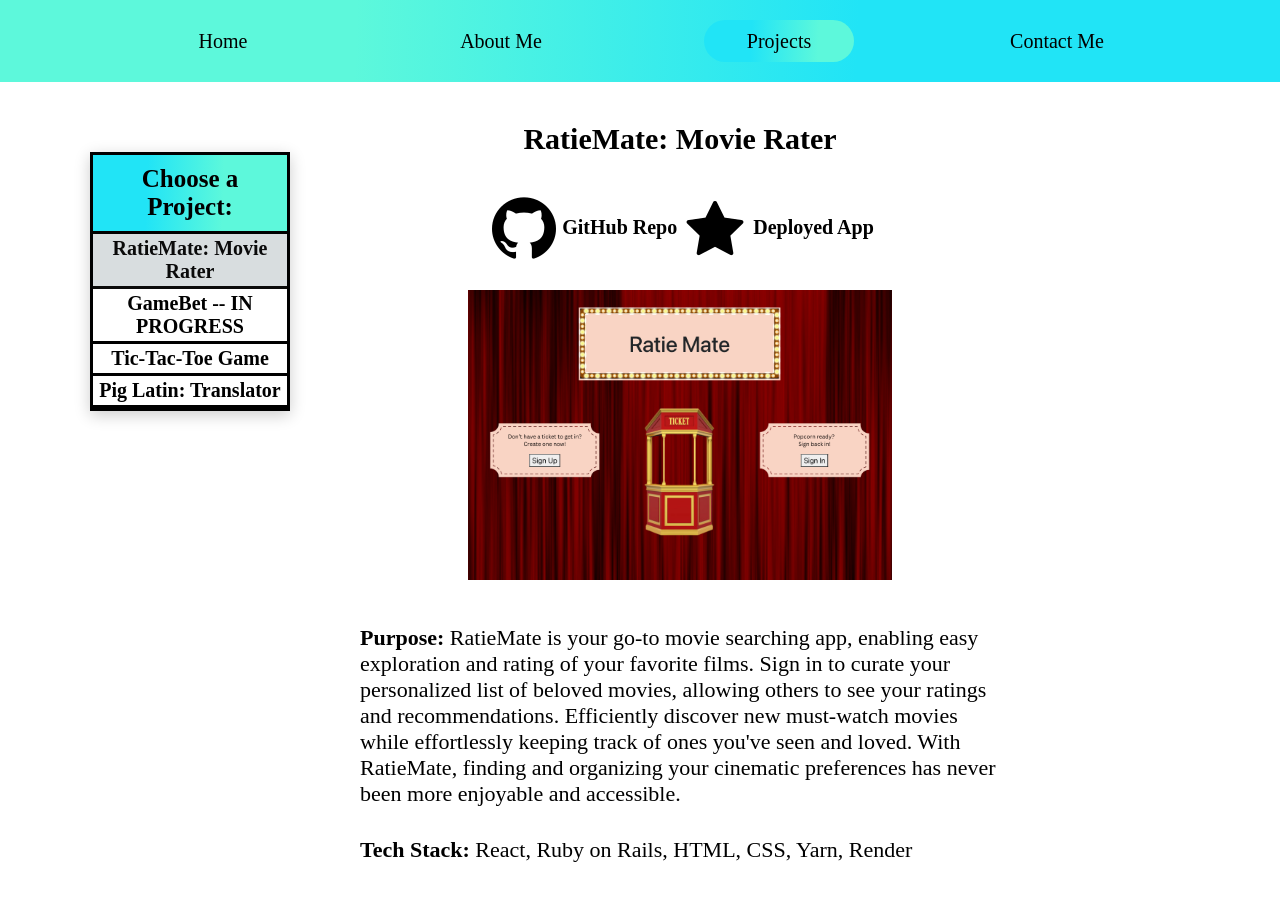
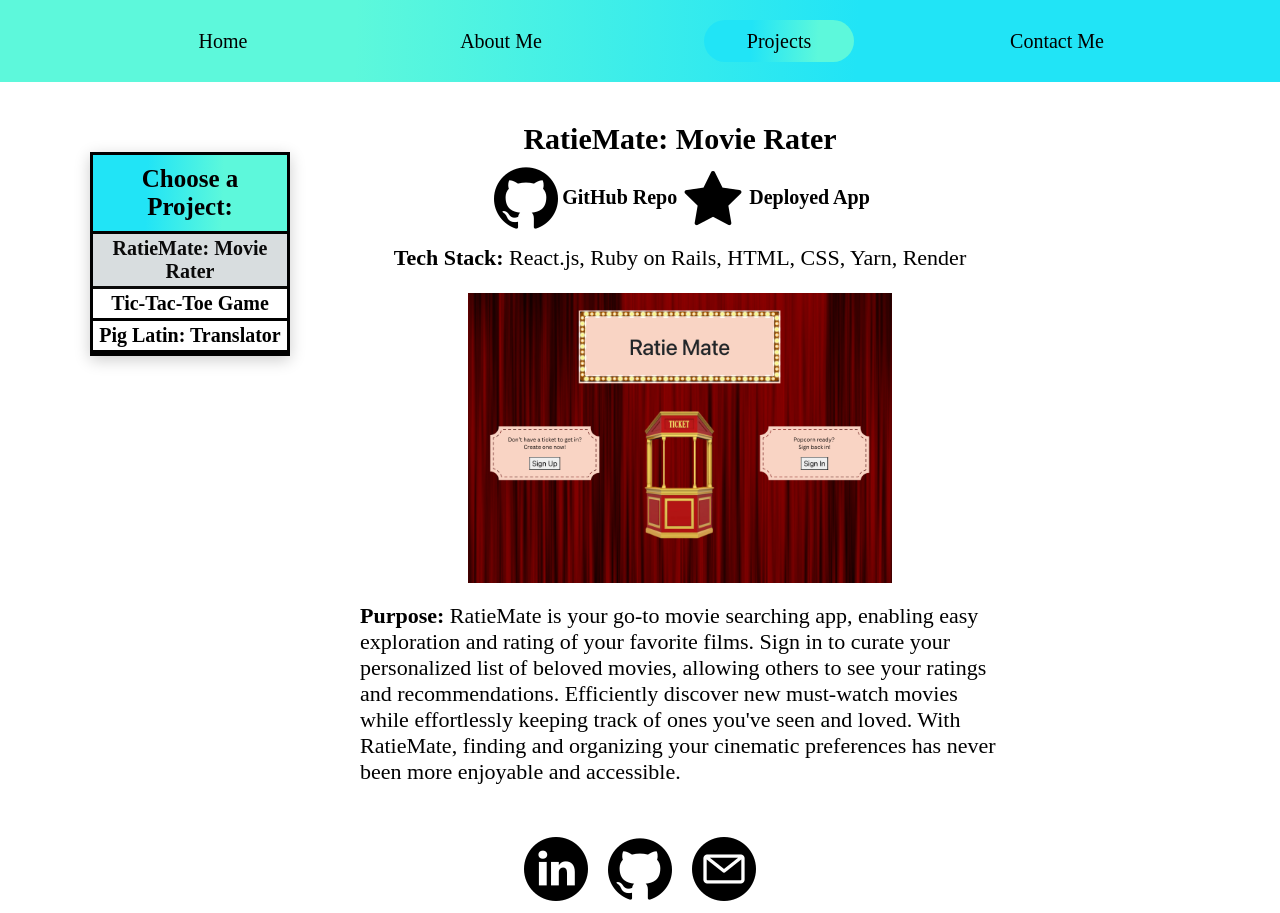
Before and after one commit to tori-calkins/portfolio2023, a React (Create React App) app: page /projects in a window 1280 px wide. Shown: the top 913 px of the page. Built offline with nearby package versions, Linux system fonts and the light colour scheme.

Commit message:
updated home bio and projects page

```diff
--- a/src/App.css
+++ b/src/App.css
@@ -176,9 +176,9 @@
 }
 #projectName{
   text-align:center;
-  padding-top: 0px;
   font-size: 30px;
   font-family: IBM Plex Serif;
+  margin-bottom: 10px;
 }
 #RepoIcons{
   text-decoration: none;
@@ -190,10 +190,10 @@
   text-align:center;
   font-weight: bold;
   font-size: 20px;
-  padding-bottom:30px;
+  padding-bottom:10px;
 }
 #RepoIcons img {
-  margin: 0 6px;
+  margin: 0 4px;
 }
 #links-container {
   text-align: center;
@@ -210,7 +210,7 @@
 #techStack, #projectDescription{
   font-size:22px;
   font-family: IBM Plex Serif;
-  margin-top: 30px;
+  margin-top: 5px;
 }
 
 
--- a/src/pages/Home.js
+++ b/src/pages/Home.js
@@ -7,7 +7,7 @@ const Home = () => {
         <>
         <div className="homepage">
             <h1 id="greeting">Hi, I'm Tori!</h1>
-            <p id="hometext">I'm a junior full-stack developer based in San Diego, California. I've actively contributed to web development initiatives, engaging with diverse technologies to enhance my skills. Through these experiences, I've cultivated a dynamic approach to project work, fostering continuous learning and adaptability.</p>
+            <p id="hometext">I'm a Front-End Web Developer based in San Diego, California. I specialize in crafting interactive web applications using React.js, Ruby, and React Native with proficiency in JavaScript, CSS, and HTML.</p>
             <img id="profilepicture" src={profilepic} alt="Profile Picture of me"/>
         </div>
         </>
--- a/src/pages/Projects.js
+++ b/src/pages/Projects.js
@@ -4,7 +4,6 @@ import starIcon from '../assets/starIcon.png';
 import tictactoe from '../assets/TicTacToe.ss.png';
 import piglatin from '../assets/PigLatin.ss.png';
 import RatieMate from '../assets/ratiemate.png';
-import GameBet from '../assets/gamebet.png'
 
 const ProjectDetails = ({ project }) => (
   <div className="project-details">
@@ -16,13 +15,13 @@ const ProjectDetails = ({ project }) => (
         <a id="RepoIcons" href={project.appLink} target="_blank">
         <img src={starIcon} alt="Star Icon" />Deployed App
         </a>
+    <p id="techStack">
+      <strong>Tech Stack:</strong> {project.techStack}
+    </p>
     </div>
     <img id="project-images" alt={project.img.alt} src={project.img.src} />
     <p id="projectDescription">
       <strong>Purpose:</strong> {project.description}
-    </p>
-    <p id="techStack">
-      <strong>Tech Stack:</strong> {project.techStack}
     </p>
   </div>
 );
@@ -34,29 +33,18 @@ const Projects = () => {
         description: "RatieMate is your go-to movie searching app, enabling easy exploration and rating of your favorite films. Sign in to curate your personalized list of beloved movies, allowing others to see your ratings and recommendations. Efficiently discover new must-watch movies while effortlessly keeping track of ones you've seen and loved. With RatieMate, finding and organizing your cinematic preferences has never been more enjoyable and accessible.",
         repoLink: "https://github.com/RatieMateCapstone",
         appLink: "https://frontend-ratiemate.onrender.com/",
-        techStack: "React, Ruby on Rails, HTML, CSS, Yarn, Render",
+        techStack: "React.js, Ruby on Rails, HTML, CSS, Yarn, Render",
         img: {
             alt: "RatieMate signin and signup page",
             src: RatieMate,
         },
     },
     {
-      name: "GameBet -- IN PROGRESS",
-      description: "GameBet is a sports betting app that offers users the opportunity to engage with current game statuses with no real money involved. It provides real-time updates on ongoing sports events, which allows users to stay informed about a games progress and outcomes. While not featuring monetary bets, GameBet serves as a platform for users to follow their favorite sports and make predictions about game results in a friendly and interactive environment.",
-      repoLink: "https://github.com/Varelazi/sportsbet",
-      // appLink: "https://frontend-ratiemate.onrender.com/",
-      techStack: "React, Ruby on Rails, HTML, CSS, Yarn, Render",
-      img: {
-          alt: "GameBet welcome page",
-          src: GameBet,
-      },
-  },
-    {
         name: "Tic-Tac-Toe Game",
         description: "Tic-tac-toe is a simple, two-player game played on a 3x3 grid. Players take turns marking either an 'X' or an 'O' in empty squares. The goal is to get three of your marks in a row, either horizontally, vertically, or diagonally, before your opponent does.",
         repoLink: "https://github.com/tori-calkins/Tic-Tac-Toe",
         appLink: "https://tic-tac-toe-blnf.onrender.com/",
-        techStack: "React, HTML, CSS, Yarn, Render",
+        techStack: "React.js, HTML, CSS, Yarn, Render",
         img: {
             alt: "Tic-Tac-Toe Game",
             src: tictactoe,
@@ -67,7 +55,7 @@ const Projects = () => {
         description: "Pig Latin is a language game where words are altered according to a set of rules. In Pig Latin, to translate a word into Pig Latin, you typically move the first consonant or consonant cluster of a word to the end of the word and add 'ay.' If a word starts with a vowel, you simply add 'way' or 'ay' at the end.",
         repoLink: "https://github.com/learn-academy-2023-foxtrot/pig-latin-the-crying-pigs",
         appLink: "https://pig-latin-crying-pigs.onrender.com/",
-        techStack: "React, HTML, CSS, Yarn, Render",
+        techStack: "React.js, HTML, CSS, Yarn, Render",
         img: {
             alt: "Pig Latin App",
             src: piglatin,
```
Also changed, not shown: src/assets/gamebet.png (deleted).
